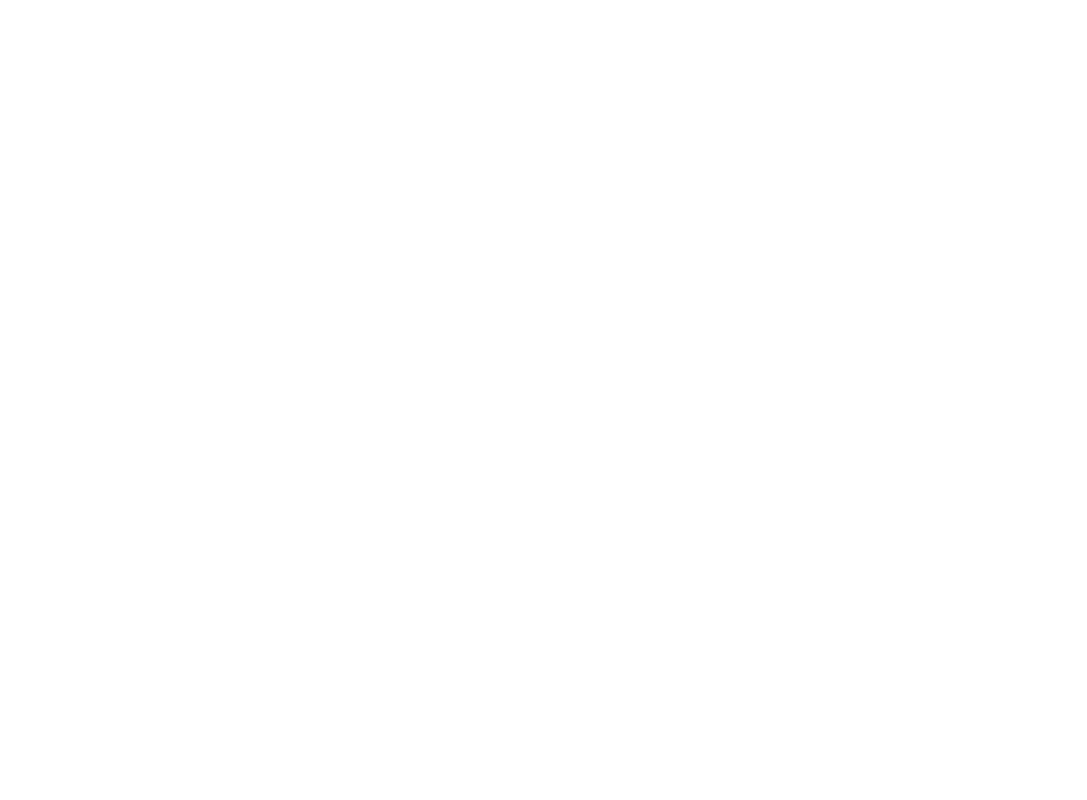
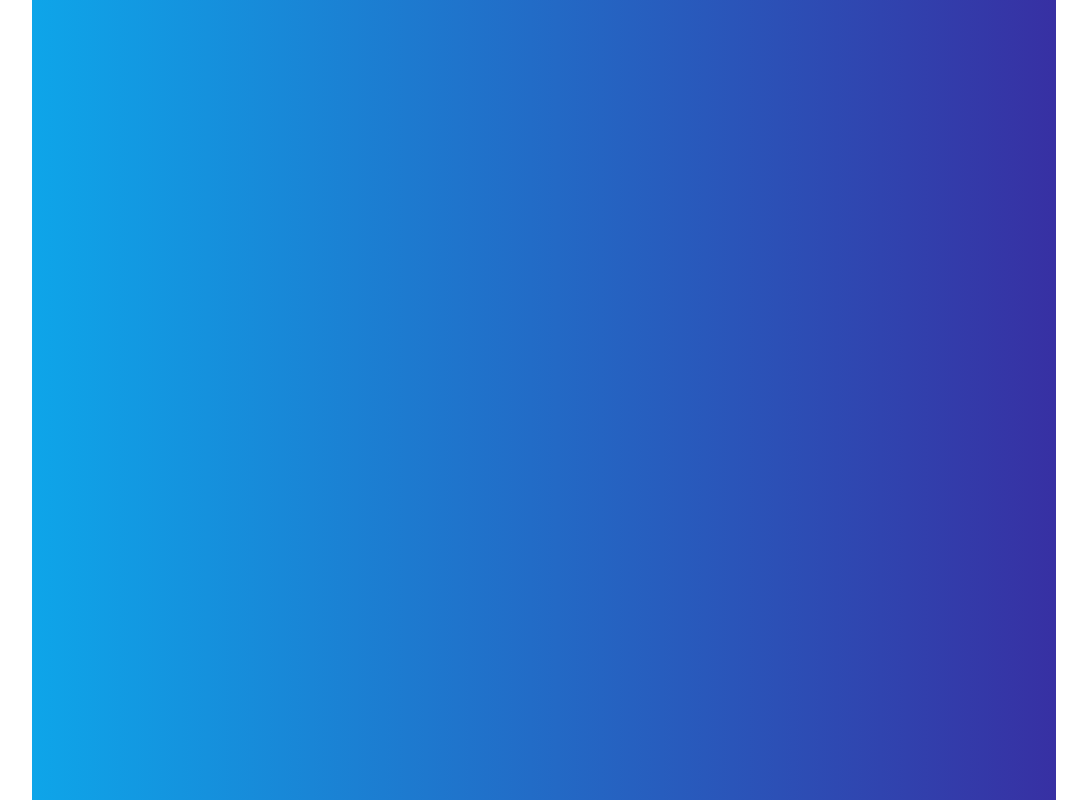
Before and after one commit to Zukashi/BookWormFront, a React (Create React App) app: page /author/1 in a window 1280 px wide. Before the commit this address had no page. Shown: the whole page, without its empty margins (96-1183 px from the left). Built offline with nearby package versions, Linux system fonts and the light colour scheme.

Commit message:
Add Author route and view

```diff
--- a/src/Routes.tsx
+++ b/src/Routes.tsx
@@ -5,6 +5,7 @@ import {Register} from "./components/Register/Register";
 import { HomeView } from './Views/HomeView';
 import {useSelector} from "react-redux";
 import {RootState} from "./app/store";
+import {AuthorView} from "./Views/AuthorView";
 
 export const AllRoutes = () => {
   const user = useSelector((state: RootState) => state.user);
@@ -14,6 +15,7 @@ export const AllRoutes = () => {
                 <Route path='/' element={<LoginPageView/>}/>
                 <Route path='/create-account' element={<Register/>}/>
               {user.password && <Route path='/home' element={<HomeView/>}/>}
+                <Route path='/author/:authorId' element={<AuthorView/>}/>
             </Routes>
 
     </>)
--- /dev/null
+++ b/src/Views/AuthorView.tsx
@@ -0,0 +1,9 @@
+import React from 'react';
+import {OneAuthor} from "../components/Author/OneAuthor";
+
+
+export const AuthorView = () => {
+  return (<>
+    <OneAuthor/>
+  </>)
+}
--- /dev/null
+++ b/src/components/Author/OneAuthor.tsx
@@ -0,0 +1,14 @@
+import React from 'react';
+
+
+export const OneAuthor = () => {
+  return (<>
+
+      <section className='w-[80vw] bg-gradient-to-r from-sky-500 to-indigo-800 h-[100vh] m-auto'>
+
+
+
+      </section>
+
+  </>)
+}
--- a/src/components/Home/HintsSearchBar.tsx
+++ b/src/components/Home/HintsSearchBar.tsx
@@ -2,6 +2,7 @@ import React, {useEffect} from 'react';
 import {RootState} from "../../app/store";
 import {useSelector} from "react-redux";
 import {AuthorState} from "../../features/Author/authorSlice";
+import {Link} from "react-router-dom";
 export const BooksSearchBar = () => {
 
   const author = useSelector((state: RootState) => state.author);
@@ -15,12 +16,11 @@ export const BooksSearchBar = () => {
 
   return (<>
     <div className='w-screen absolute top-[5vh] flex flex-col items-center'>
-      {author.docs.slice(0,3).map(author => <div className='flex gap-4 w-32 '>
-
-        <h2 className='w-full text-left'>{author?.top_work}</h2>
+      {author.docs.slice(0,1).map(author => <Link to={`/author/${author.key}`}><div className='flex gap-4 w-32 cursor-pointer hover:text-amber-600'>
+        <h2 className='w-full text-left'>{author?.type}</h2>
         {<h3>{author.name}</h3>}
 
-      </div>)}
+      </div></Link>)}
     </div>
 
 
--- a/src/components/Home/HomeNav.tsx
+++ b/src/components/Home/HomeNav.tsx
@@ -8,7 +8,7 @@ import {RootState} from "../../app/store";
 
 export const HomeNav = () => {
   const dispatch = useDispatch();
-  const author = useSelector((state: RootState) => state.author);
+
  const onChange = (value:string) => {
    (async() => {
      const encodedQuery = encodeURIComponent(value);
```
